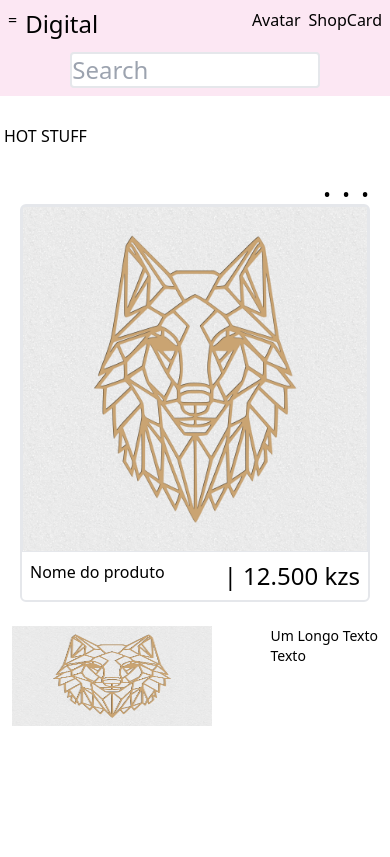
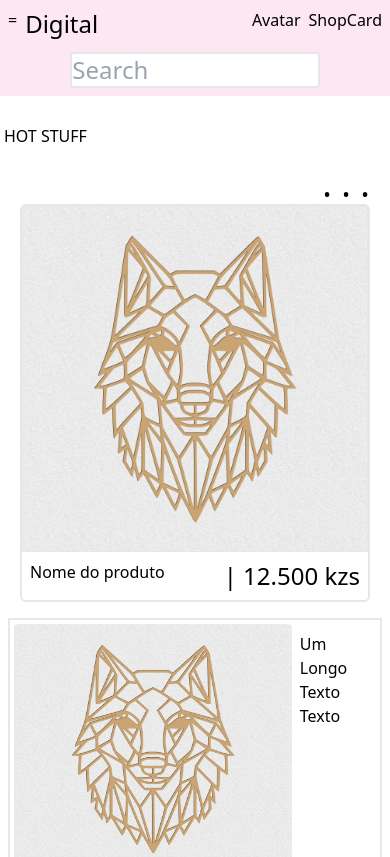
Before and after one commit to Ondando/Digital, a Next.js app: page / in a window 390 px wide. Shown: the top 857 px of the page. Built offline with nearby package versions, Linux system fonts and the light colour scheme.

Commit message:
Slider Section Mobile and PC Image Fix ~
Signed-off-by: Aurimar <aurimardev@gmail.com>

```diff
--- a/components/Slider/RightSideComponent/index.tsx
+++ b/components/Slider/RightSideComponent/index.tsx
@@ -2,15 +2,24 @@ import Image from "next/image"
 import logonb from '../../../assets/logonb.png'
 
 export default function RightSideComponent() {
+
+  function Imagem() {
+    if (window.innerHeight < 640) {
+      return (
+        <>
+        </>
+      )
+    }
+    else{return<></>}
+  }
+
     return (
         <>
-        <div className='flex flex-row justify-between '>
-                <div className=' rounded p-2'>
-                  <Image src={logonb} layout={'fixed'} height={100} width={200} alt='TheImage' />
-                </div>
-                <div className="p-2">
-                  <p className="text-sm">Um Longo Texto</p>
-                  <p className="text-sm">Texto</p>
+        <div className='flex flex-row justify-between border-2 m-1 p-1'>
+          <Image src={logonb} layout={'fixed'} height={250} width={500} alt='TheImage' className="rounded p-2" />
+          <div className="p-2 basis-auto">
+                  <p className="text-md">Um Longo Texto</p>
+                  <p className="text-md">Texto</p>
                 </div>
             </div>
         </>
--- a/pages/index.tsx
+++ b/pages/index.tsx
@@ -18,7 +18,7 @@ const Home: NextPage = () => {
   return (
     <>
       <Head>
-        <title>Create Next App</title>
+        <title>Ondando Digital</title>
         <meta name="description" content="Generated by create next app" />
         <link rel="icon" href="/favicon.ico" />
       </Head>
@@ -26,14 +26,16 @@ const Home: NextPage = () => {
       <Header />
       <main  className='m-1 md:container md:mx-auto'>
 
-        <div id='SliderSection'>
           <SectionText Texto='HOT STUFF' />
+        <div id='SliderSection' className='md:flex md:flex-row'>
           <div id='LeftWithImage'>
            <Slider />
           </div>
 
           <div id='RightWithComponents'>
-            <div className=''>
+            <div className='md:pt-14'>
+              <RightSideComponent />
+              <RightSideComponent />
               <RightSideComponent />
             </div>
           </div>
```
